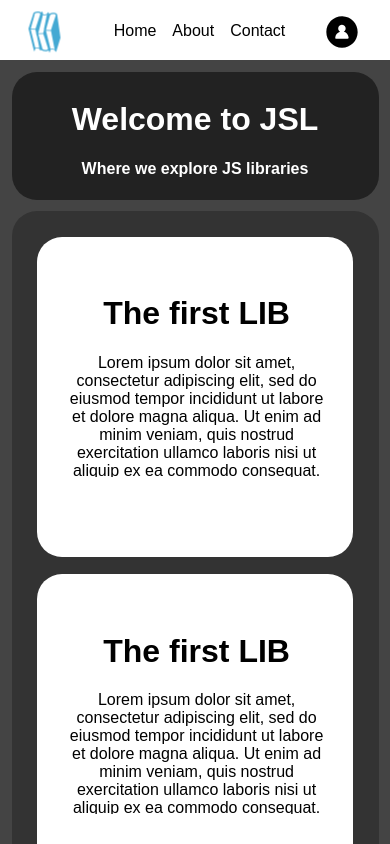
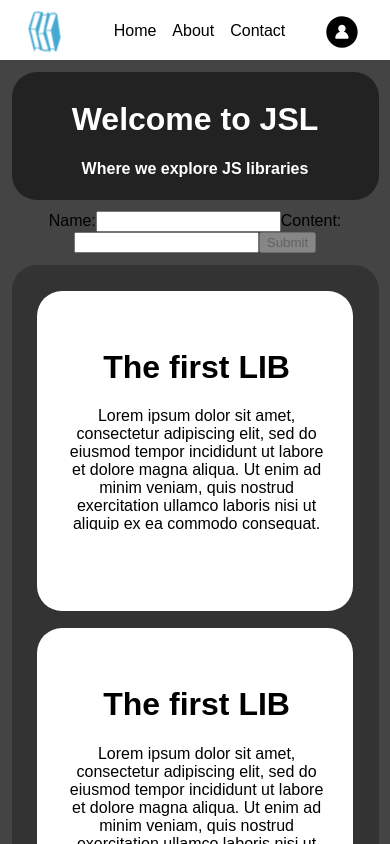
Before and after one commit to joha0033/library-blog, a React app: page / in a window 390 px wide. Shown: the top 844 px of the page. Built offline with nearby package versions, Linux system fonts and the light colour scheme.

Commit message:
basic form, object creation

```diff
--- a/src/components/App/App.js
+++ b/src/components/App/App.js
@@ -5,16 +5,19 @@ import styles from './App.css';
 import Header from '../shared/header/Header.js'
 import Footer from '../shared/footer/Footer.js'
 import LibraryList from '../libraryList/libraryList.js'
+import AddLibForm from '../addLibForm/addLibForm.js'
 
 class App extends Component {
   render() {
     return (
       <div className={styles.App}>
         <Header />
+
         <header className={styles.header}>
           <h1 className={styles.title}>Welcome to JSL</h1>
           <h2 className={styles.subtitle}> Where we explore JS libraries</h2>
         </header>
+        <AddLibForm />
         <LibraryList />
         <Footer />
       </div>
--- /dev/null
+++ b/src/components/addLibForm/addLibForm.js
@@ -0,0 +1,99 @@
+import React from 'react'
+// import styles from './style.addLibForm.css'
+
+class AddLibForm extends React.Component {
+    constructor(props) {
+      super(props);
+      this.state = {
+            input: {
+                title: "",
+                content: ""
+            },
+            blurred: {
+                title: false,
+                content: false
+            }
+        };
+    }
+
+    handleInputChange(newPartialInput) {
+
+      this.setState(state => ({
+        ...state,
+        input: {
+          ...state.input,
+          ...newPartialInput
+        }
+      }))
+
+    }
+
+    handleBlur(fieldName) {
+    this.setState(state => ({
+        ...state,
+        blurred: {
+            ...state.blurred,
+            [fieldName]: true
+          }
+      }))
+    }
+
+    validate() {
+        const errors = {};
+        const {input} = this.state;
+
+        if (!input.title) {
+            errors.title = 'Title is required';
+        } //validate email
+
+        if (!input.content) {
+            errors.content = 'Content is required';
+        }
+
+        return {
+            errors,
+            isValid: Object.keys(errors).length === 0
+        };
+    }
+    //
+    // handleChange(event) {
+    //   this.setState({content: event.target.value});
+    // }
+    //
+    // handleSubmit(event) {
+    //   alert('A name was submitted: ' + this.state.name);
+    //   event.preventDefault();
+    // }
+
+    render() {
+      const {input, blurred} = this.state;
+      const {errors, isValid} = this.validate();
+      return (
+        <form onSubmit={(e) => { e.preventDefault();return console.log(this.state.input);}}>
+          <label>
+            Name:
+            <input
+              name="title"
+              type="text"
+              value={input.title}
+              onBlur={() => this.handleBlur('title')}
+              onChange={e => this.handleInputChange({title: e.target.value})}/>
+              {blurred.title && !!errors.title && <span>{errors.title}</span>}
+          </label>
+          <label>
+            Content:
+            <input
+              name="content"
+              type="text"
+              value={input.content}
+              onBlur={() => this.handleBlur('content')}
+              onChange={e => this.handleInputChange({content: e.target.value})}/>
+              {blurred.content && !!errors.content && <span>{errors.content}</span>}
+          </label>
+          <input type="submit" value="Submit" disabled={!isValid}/>
+        </form>
+      );
+    }
+  }
+
+export default AddLibForm
--- /dev/null
+++ b/src/components/addLibForm/style.addLibForm.css
@@ -0,0 +1,35 @@
+.form{
+  display: block;
+  border-radius: 25px;
+  align-items: center;
+  margin: 3% auto;
+  width: 80%;
+  background-color: #333;
+  padding:.5em;
+  padding: 5%;
+  margin: 5%;
+  color:white;
+}
+
+.header{
+  align-items: center;
+}
+
+
+
+/*
+ALOMST MID SIZE SCREEN!
+*/
+
+@media only screen and (max-width: 500px) {
+
+  .form{
+    border-radius: 25px;
+    align-items: center;
+    margin: 3% auto;
+    width: 90%;
+    background-color: #333;
+    color: white;
+  }
+
+}
```
